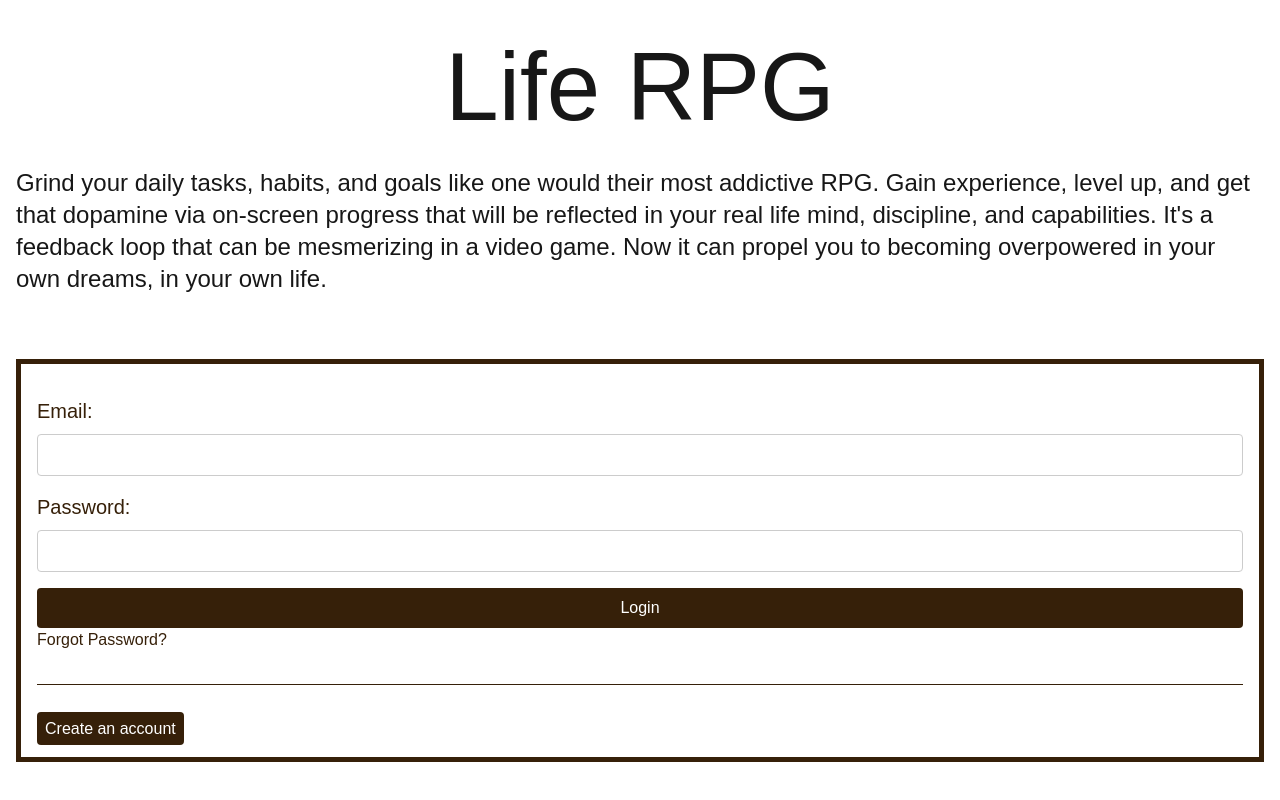
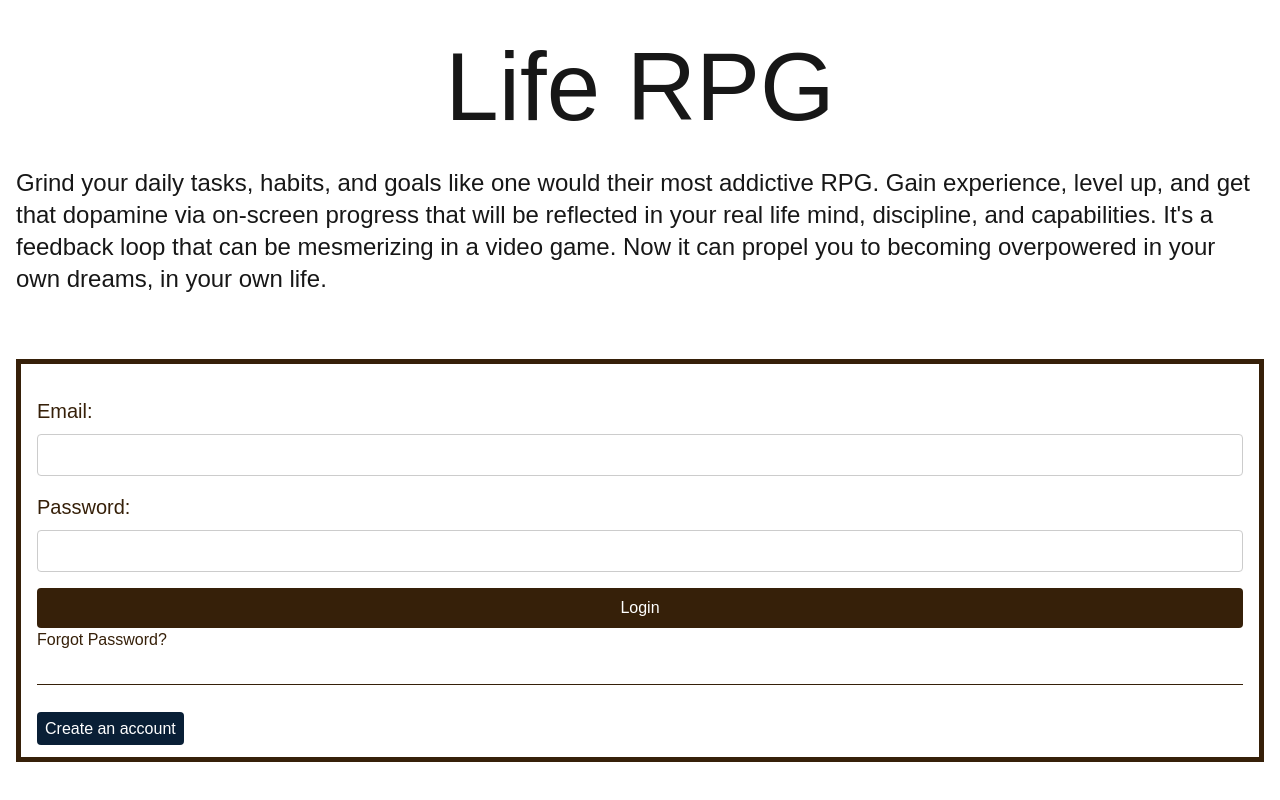
Before and after one commit to Daltraxx/life-rpg, a Next.js app: page / in a window 1280 px wide. Built offline with nearby package versions, Linux system fonts and the light colour scheme; a web font is replaced by a local one.

Commit message:
add active states to buttons

```diff
--- a/src/app/ui/ButtonLinkWrappers/styles.module.css
+++ b/src/app/ui/ButtonLinkWrappers/styles.module.css
@@ -16,6 +16,10 @@
   background-color: hsl(31 71% 20%);
 }
 
+.brown600:active {
+  background-color: var(--brown-600, #362009);
+}
+
 .blue600 {
   background-color: var(--blue-600, #091f36);
 }
@@ -23,3 +27,7 @@
 .blue600:hover {
   background-color: hsl(211 71% 20%);
 }
+
+.blue600:active {
+  background-color: var(--blue-600, #091f36);
+}
--- a/src/app/ui/LandingPage/Login/Login.tsx
+++ b/src/app/ui/LandingPage/Login/Login.tsx
@@ -21,7 +21,7 @@ export default function Login() {
         <Link href="/forgot-password">Forgot Password?</Link>
       </form>
       <div className={styles.divider}></div>
-      <LinkWrapper href="/register">Create an account</LinkWrapper>
+      <LinkWrapper href="/register" color="blue-600">Create an account</LinkWrapper>
     </Bounded>
   );
 }
```
